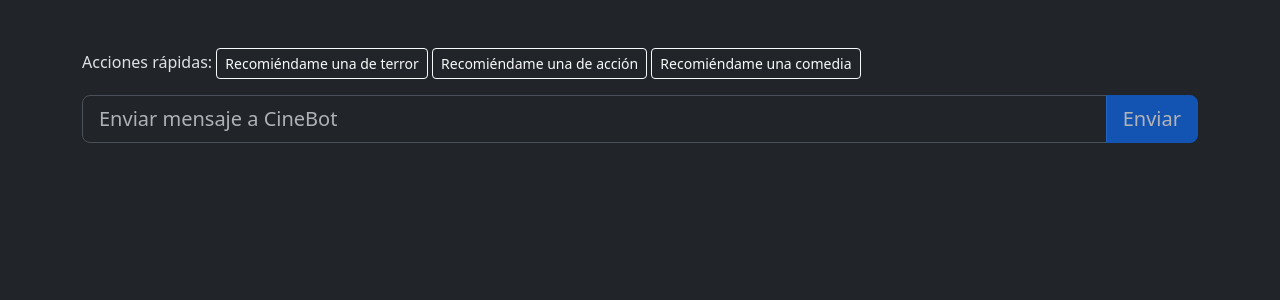
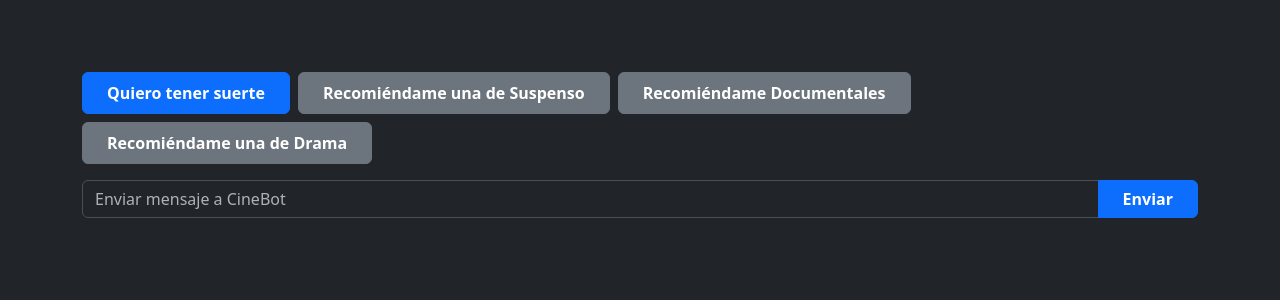
Before and after one commit to crgonzalezf/Tarea1, a Flask app: template templates/chat.html in a window 1280 px wide. Shown: the part 56-356 px from the top of the page. Run offline with Flask 3, Linux system fonts and the light colour scheme; the template is opened without the code that fills it, so the values that code supplies are empty; parts of the project's set-up code (start-up, migrations or seed data) failed here and were passed over; some libraries are stand-ins or nearby versions.

Commit message:
Update chat.html

```diff
--- a/templates/chat.html
+++ b/templates/chat.html
@@ -29,23 +29,31 @@
         {% endfor %}
         </div>
 
-        <form method="POST">
-            <input type="hidden" name="csrf_token" value="{{ csrf_token() }}"/>
-            <div class="mb-3">
-                <span>Acciones rápidas:</span>
-                <input type="submit" class="btn btn-sm btn-outline-light" name="message" value="Recomiéndame una de terror"/>
-                <input type="submit" class="btn btn-sm btn-outline-light" name="message" value="Recomiéndame una de acción"/>
-                <input type="submit" class="btn btn-sm btn-outline-light" name="message" value="Recomiéndame una comedia"/>
+         <form method="POST" class="mt-4">
+            <div class="d-flex flex-wrap gap-2">
+                <input type="submit" name="intent" value="Quiero tener suerte" class="btn btn-primary px-4 py-2 fw-bold"/>
+                <input type="submit" name="intent" value="Recomiéndame una de Suspenso" class="btn btn-secondary px-4 py-2 fw-bold"/>
+                <input type="submit" name="intent" value="Recomiéndame Documentales" class="btn btn-secondary px-4 py-2 fw-bold"/>
+                <input type="submit" name="intent" value="Recomiéndame una de Drama" class="btn btn-secondary px-4 py-2 fw-bold"/>
             </div>
         </form>
-        <form method="POST">
-            <input type="hidden" name="csrf_token" value="{{ csrf_token() }}"/>
-            <div class="input-group mb-3">
-                <input id="message" name="message" required="required" class="form-control form-control-lg" placeholder="Enviar mensaje a CineBot" aria-label="Tu mensaje" aria-describedby="send-message"/>
-                <input type="submit" class="btn btn-primary btn-lg disabled" id="send-message" name="intent" value="Enviar"/>
+
+        <form method="POST" class="mt-3">
+            <div class="input-group">
+                <input name="message" required class="form-control" placeholder="Enviar mensaje a CineBot" aria-label="Tu mensaje" aria-describedby="send-message">
+                <button type="submit" class="btn btn-primary fw-bold px-4" name="intent" value="Enviar">Enviar</button>
             </div>
         </form>
+
+        {% if recommendation %}
+            <div class="mt-4 p-3 bg-light rounded shadow-sm">
+                <h2 class="fw-bold text-primary">Recomendación</h2>
+                <p class="text-dark">{{ recommendation }}</p>
+            </div>
+        {% endif %}
     </div>
+
+
 
     <script src="{{ url_for('static', filename='js/chat.js') }}"></script>
 {% endblock %}
```
